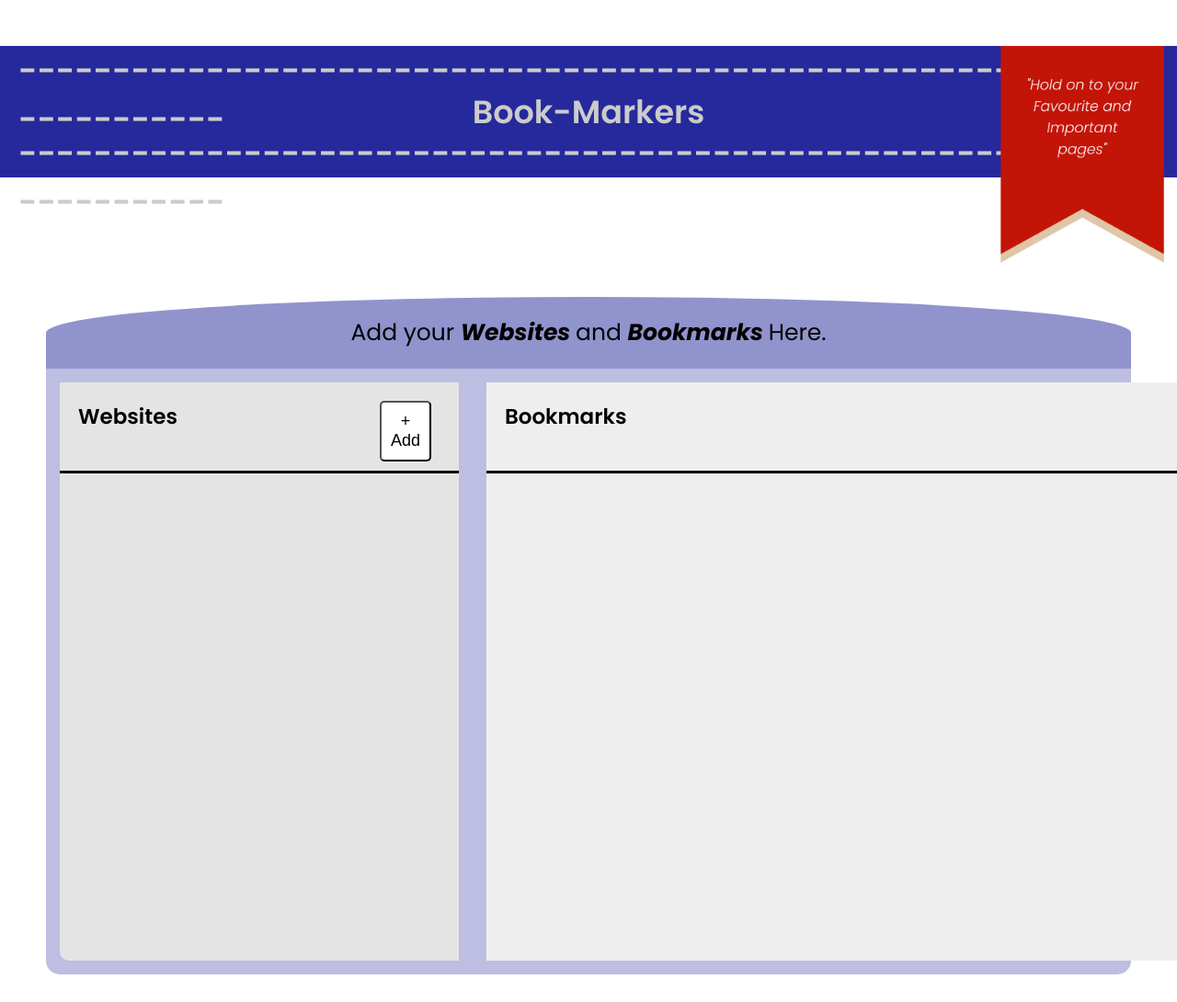
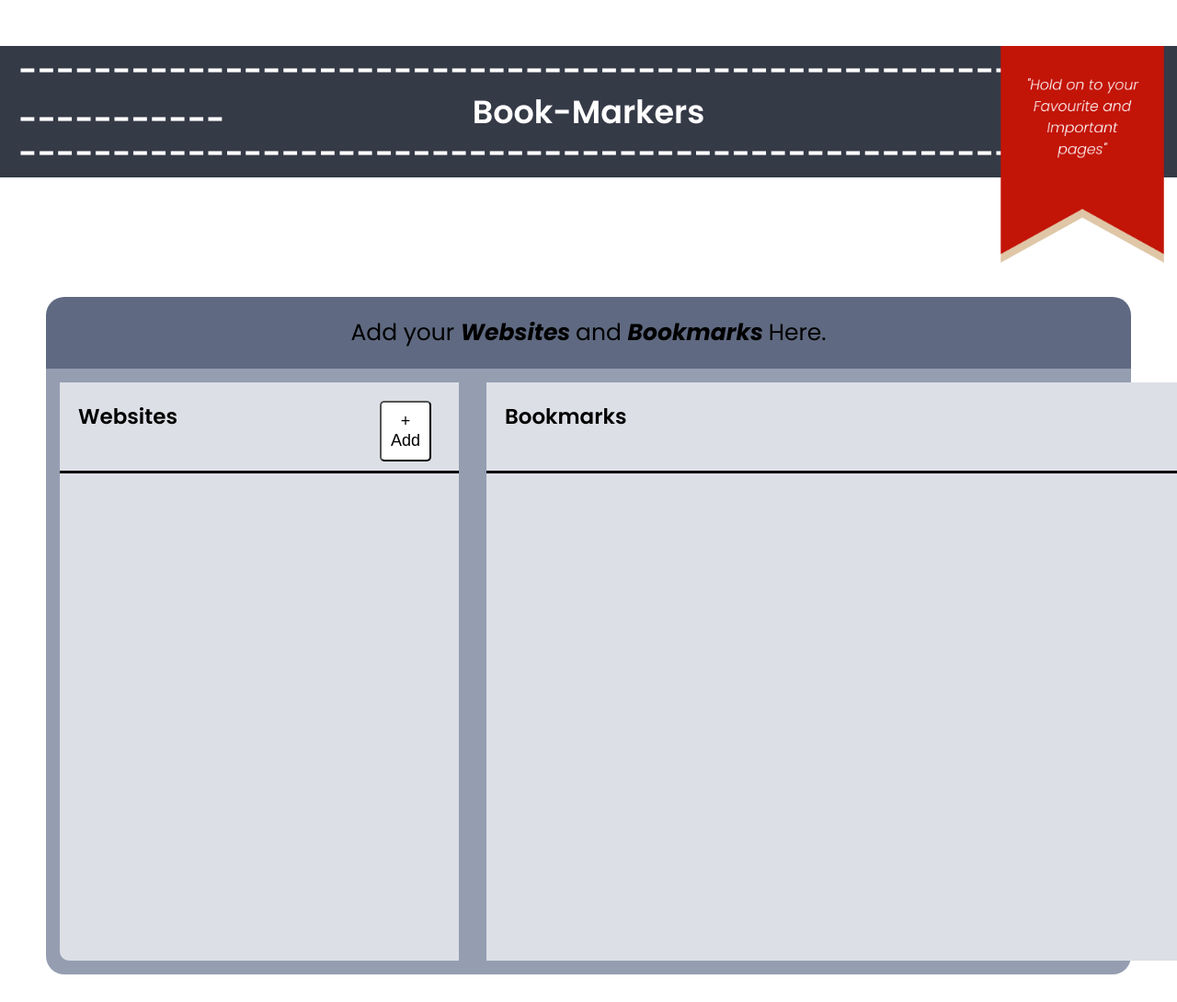
Before and after one commit to UtkarshGupta01/Book-Markers, a plain HTML site: page index.html in a window 1280 px wide. Shown: the top 1090 px of the page at 92% size. Drawn offline with Linux system fonts and the light colour scheme.

Commit message:
changed ui

```diff
--- a/style.css
+++ b/style.css
@@ -14,8 +14,8 @@ header {
   margin: 50px 0;
   font-size: 35px;
   font-weight: 600;
-  color: rgb(203, 203, 203);
-  background-color: rgb(37, 41, 155);
+  color: rgb(255, 255, 255);
+  background-color: #353a47;
 }
 
 .title {
@@ -24,7 +24,7 @@ header {
 
 .title-dec {
   position: absolute;
-  color: rgb(203, 203, 203);
+  color: rgb(255, 255, 255);
   left: 20px;
 }
 
@@ -51,19 +51,19 @@ header {
 .add_heading {
   text-align: center;
   font-size: 25px;
-  background-color: rgb(37, 41, 155, 0.5);
+  background-color: #5f6981;
   padding: 20px 0;
   margin: 0 50px;
-  border-top-right-radius: 70%;
-  border-top-left-radius: 70%;
+  border-top-right-radius: 20px;
+  border-top-left-radius: 20px;
 }
 
 .main_body {
   display: flex;
   margin: 0 50px;
-  background-color: rgb(37, 41, 155, 0.3);
-  border-bottom-left-radius: 15px;
-  border-bottom-right-radius: 15px;
+  background-color: #959eb1;
+  border-bottom-left-radius: 20px;
+  border-bottom-right-radius: 20px;
 }
 
 .main_body_title {
@@ -94,19 +94,19 @@ header {
   font-size: 18px;
   font-weight: 500;
   border-radius: 5px;
-  background-color: rgb(255, 255, 255);
+  background-color: white;
   cursor: pointer;
 }
 
 #website_col {
   flex: 1;
-  background-color: rgb(228, 228, 228);
+  background-color: #dcdfe5;
   border-bottom-left-radius: 10px;
 }
 
 #bookmark_col {
   flex: 2;
-  background-color: rgb(239, 238, 238);
+  background-color: #dcdfe5;
   border-bottom-right-radius: 10px;
 }
 
```
